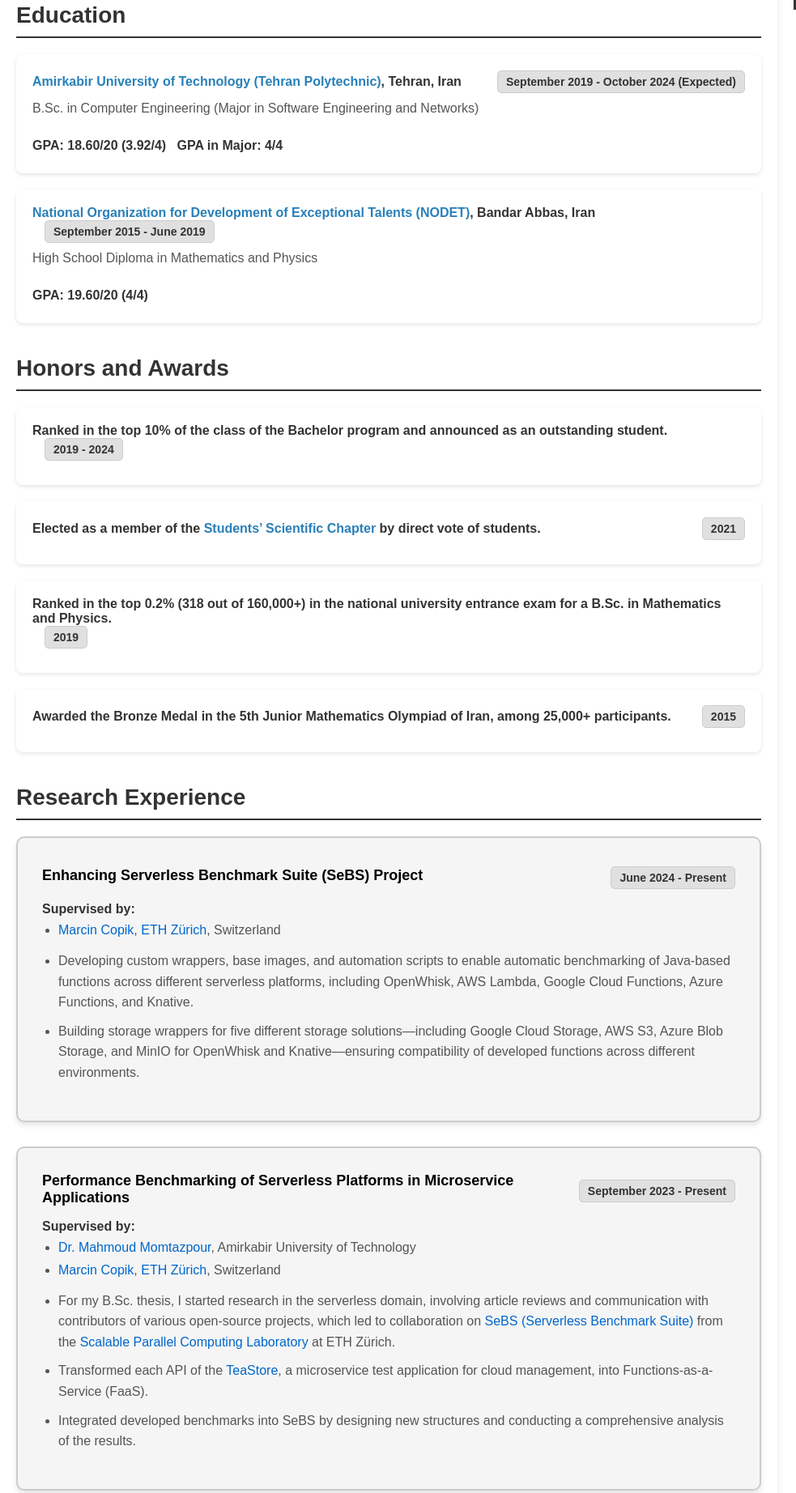
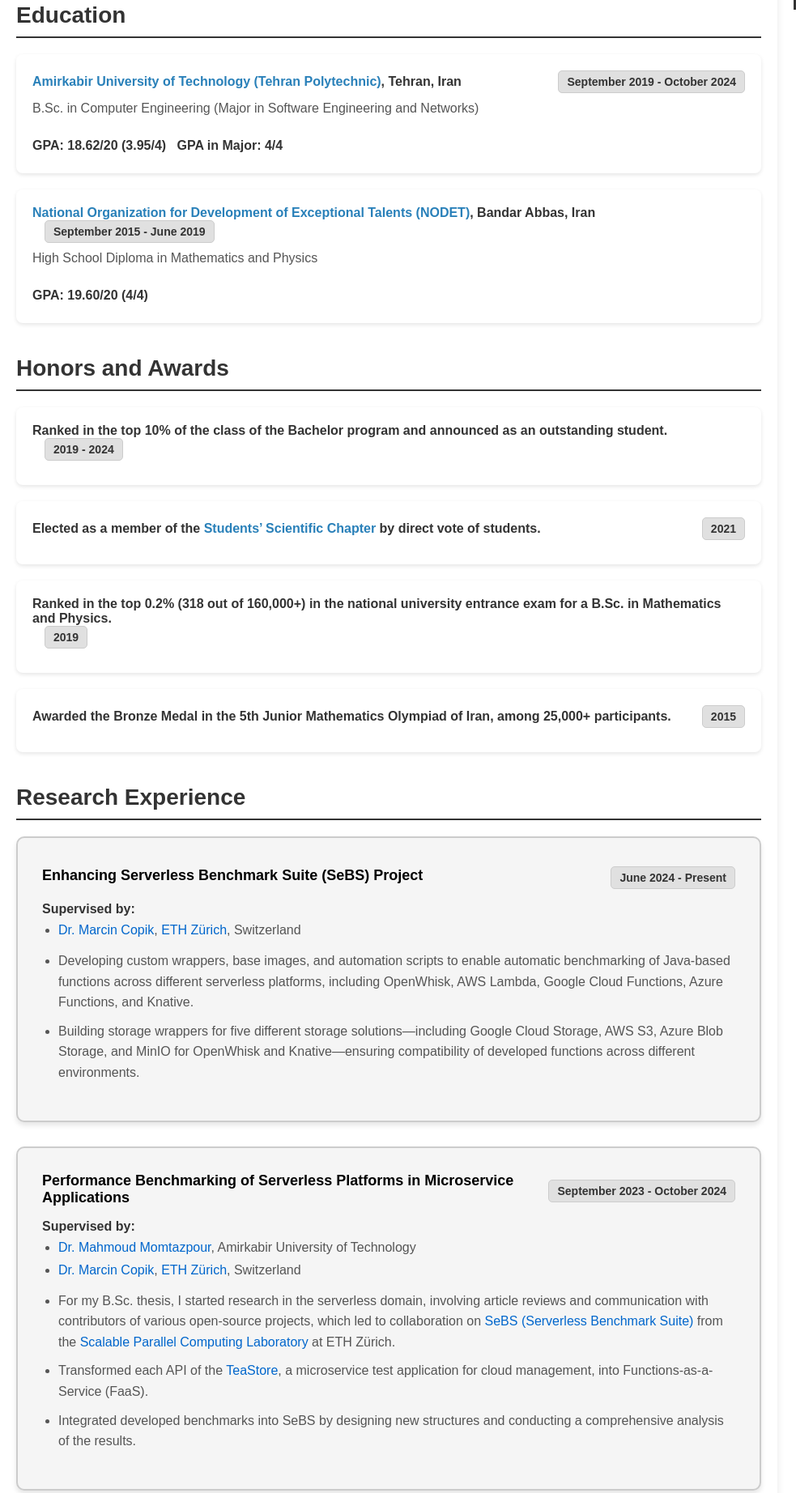
Before and after one commit to mahlashrifi/mahlashrifi.github.io, a plain HTML site: page index.html in a window 1280 px wide. Shown: the part 788-2632 px from the top of the page at 81% size, without its empty margins (0-983 px from the left). Drawn offline with Linux system fonts and the light colour scheme.

Commit message:
Update index.html

```diff
--- a/index.html
+++ b/index.html
@@ -1019,10 +1019,10 @@ a:hover {
             <li class="education-item">
                 <div class="education-header">
                     <h3><a href="https://aut.ac.ir/en" target="_blank">Amirkabir University of Technology (Tehran Polytechnic)</a>, Tehran, Iran</h3>
-                    <span class="education-date">September 2019 - October 2024 (Expected)</span>
+                    <span class="education-date">September 2019 - October 2024</span>
                 </div>
                 <p class="degree">B.Sc. in Computer Engineering (Major in Software Engineering and Networks)</p><br>
-                <p class="gpa"><strong>GPA: 18.60/20 (3.92/4)&nbsp;&nbsp;&nbsp;GPA in Major: 4/4</strong></p>
+                <p class="gpa"><strong>GPA: 18.62/20 (3.95/4)&nbsp;&nbsp;&nbsp;GPA in Major: 4/4</strong></p>
             </li>
             <!-- Education Item 2 -->
             <li class="education-item">
@@ -1088,7 +1088,7 @@ a:hover {
             <p>Supervised by:</p>
             <ul>
                 <li>
-                    <a href="https://mcopik.github.io/">Marcin Copik</a>,
+                    <a href="https://mcopik.github.io/">Dr. Marcin Copik</a>,
                     <a href="https://ethz.ch/de.html">ETH Zürich</a>, Switzerland
                 </li>
             </ul>
@@ -1103,7 +1103,7 @@ a:hover {
     <div class="research-item">
         <div class="research-header">
             <h3>Performance Benchmarking of Serverless Platforms in Microservice Applications</h3>
-            <span class="research-date">September 2023 - Present</span>
+            <span class="research-date">September 2023 - October 2024</span>
         </div>
         <div class="supervisors">
             <p>Supervised by:</p>
@@ -1112,7 +1112,7 @@ a:hover {
                     <a href="https://scholar.google.co.za/citations?user=uwozfWkAAAAJ&hl=en">Dr. Mahmoud Momtazpour</a>, Amirkabir University of Technology
                 </li>
                 <li>
-                    <a href="https://mcopik.github.io/">Marcin Copik</a>,
+                    <a href="https://mcopik.github.io/">Dr. Marcin Copik</a>,
                     <a href="https://ethz.ch/de.html">ETH Zürich</a>, Switzerland
                 </li>
             </ul>
@@ -1436,7 +1436,7 @@ a:hover {
 
 <!-- Extracurricular Activities Section -->
 <section id="extracurricular">
-    <h2>Extracurricular Activities</h2>
+    <h2>Volunteer Activities</h2>
 
     <!-- Activity Item 1 -->
     <div class="extracurricular-item">
```
